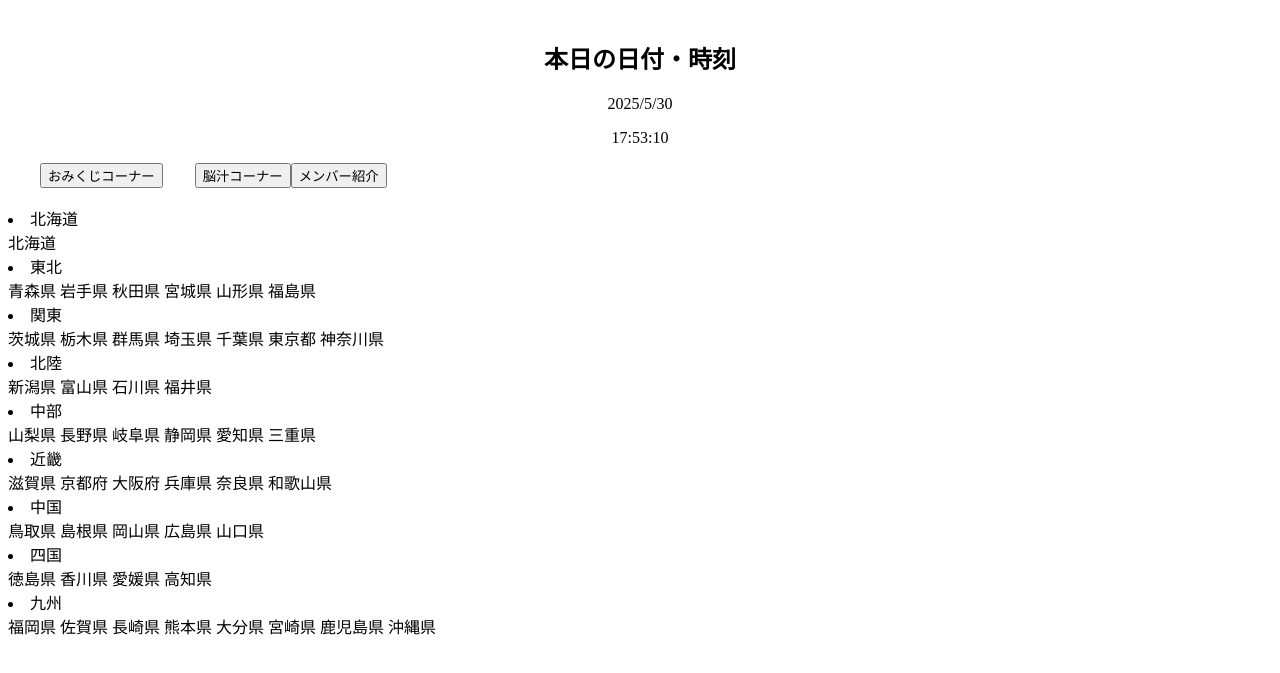
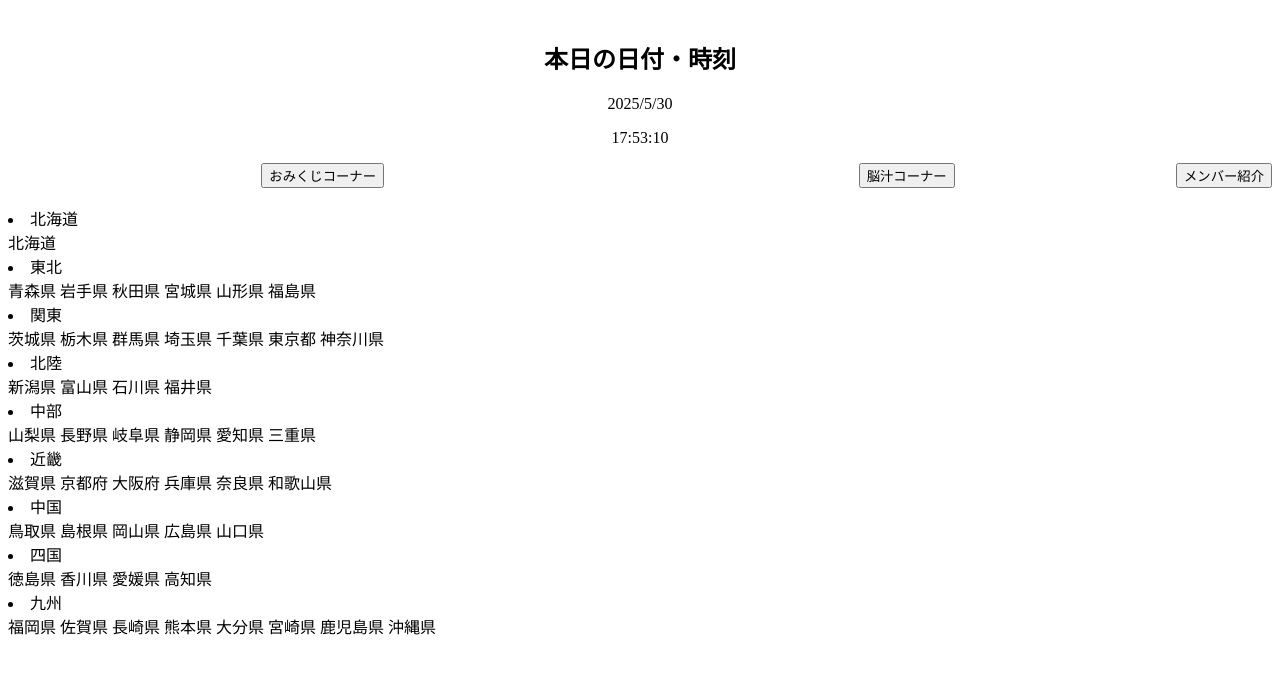
Before and after one commit to unicorn-phenex-RX-0/prefectures, a plain HTML site: page index.html in a window 1280 px wide. Shown: the part 87-760 px from the top of the page. Drawn offline with Linux system fonts and the light colour scheme.

Commit message:
Update design.css

```diff
--- a/design.css
+++ b/design.css
@@ -3,3 +3,9 @@
 .center {
 	text-align: center;
 }
+
+#btnGroup{
+	display: block;
+	margin: 0 auto;
+	justify-content: space-between;
+}
```
